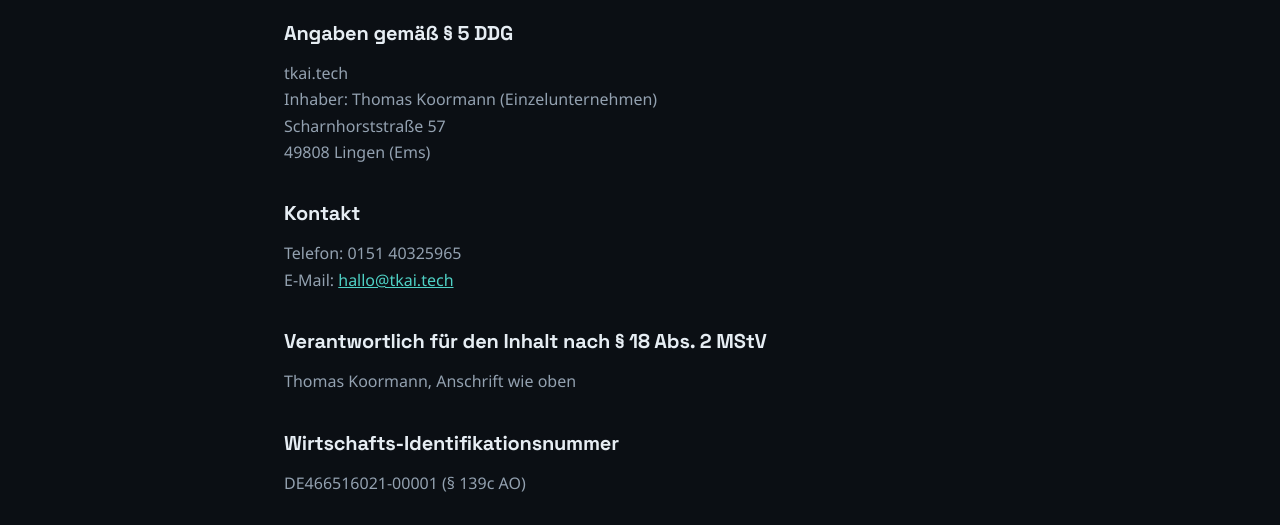
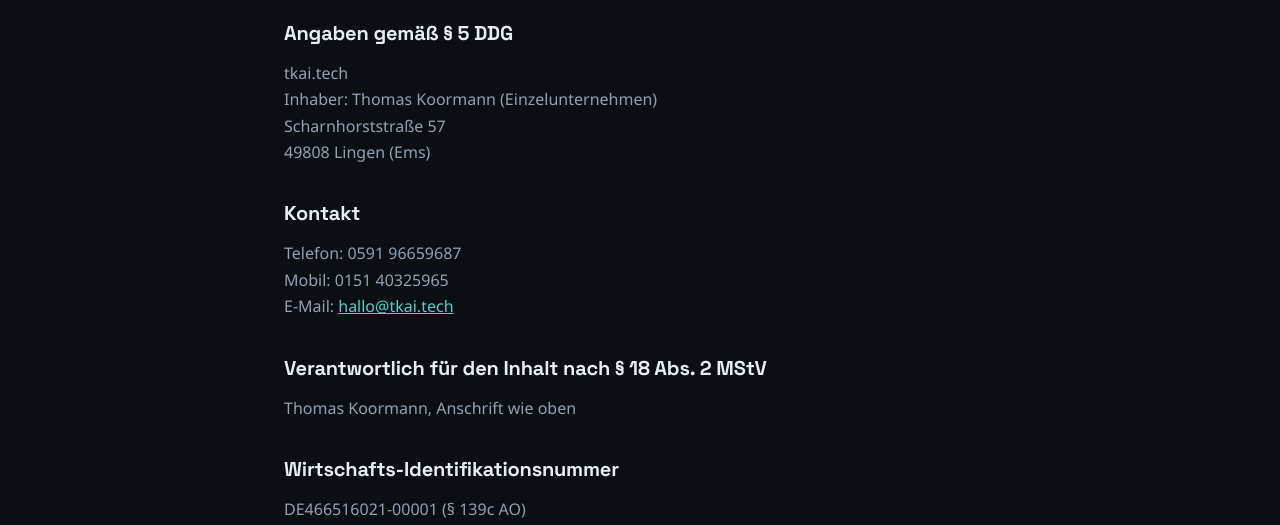
Before and after one commit to tkai-tech/tkai-tech.github.io, a plain HTML site: page impressum.html in a window 1280 px wide. Shown: the part 193-718 px from the top of the page. Drawn offline with Linux system fonts and the light colour scheme.

Commit message:
Impressum: Geschäftsnummer 0591 96659687
Co-Authored-By: Claude Opus 5.5 <noreply@anthropic.com>

```diff
--- a/impressum.html
+++ b/impressum.html
@@ -51,7 +51,7 @@
     </p>
 
     <h2>Kontakt</h2>
-    <p>Telefon: 0151 40325965<br>E-Mail: <a href="mailto:hallo@tkai.tech">hallo@tkai.tech</a></p>
+    <p>Telefon: 0591 96659687<br>Mobil: 0151 40325965<br>E-Mail: <a href="mailto:hallo@tkai.tech">hallo@tkai.tech</a></p>
 
     <h2>Verantwortlich für den Inhalt nach § 18 Abs. 2 MStV</h2>
     <p>Thomas Koormann, Anschrift wie oben</p>
```
